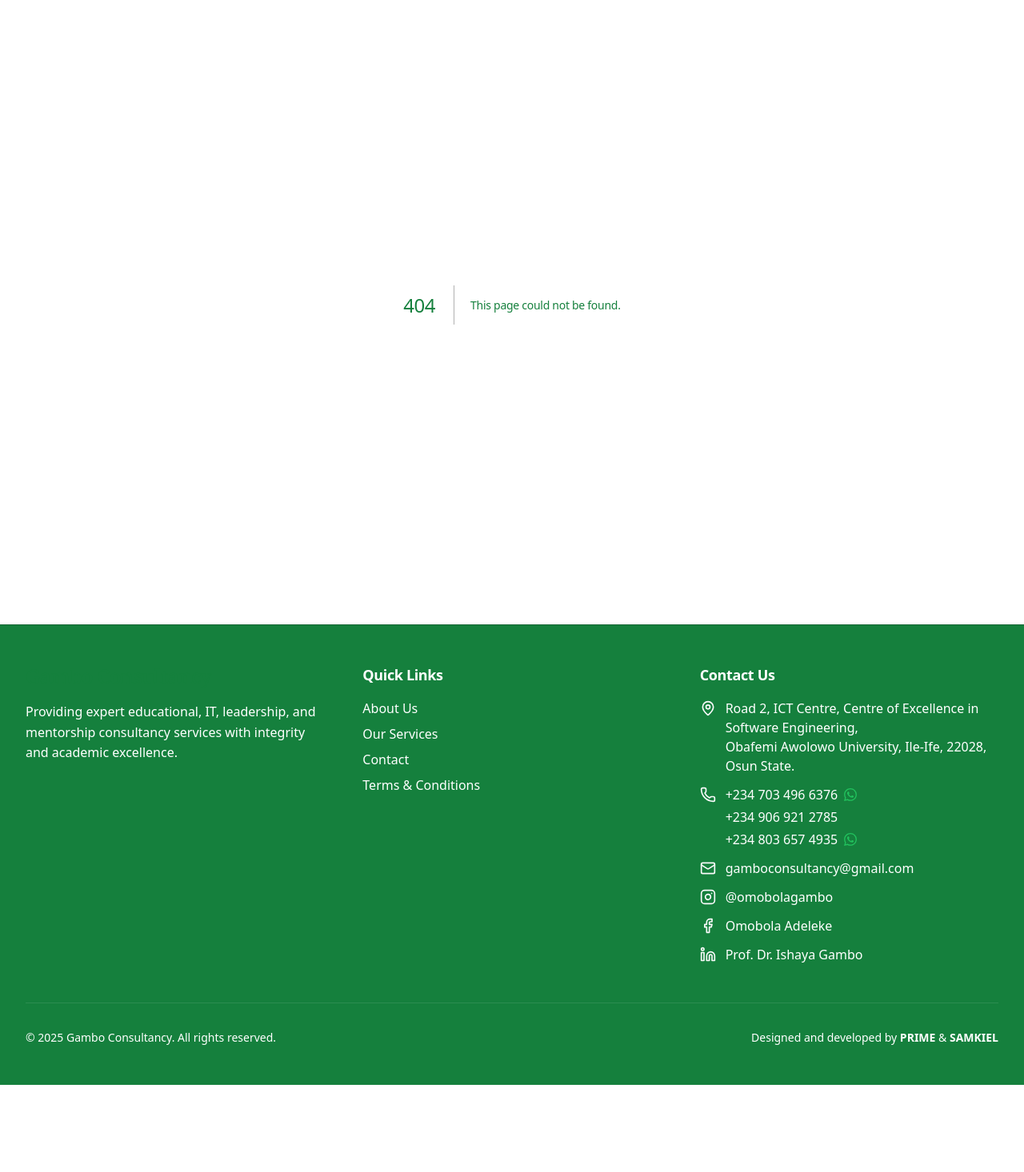
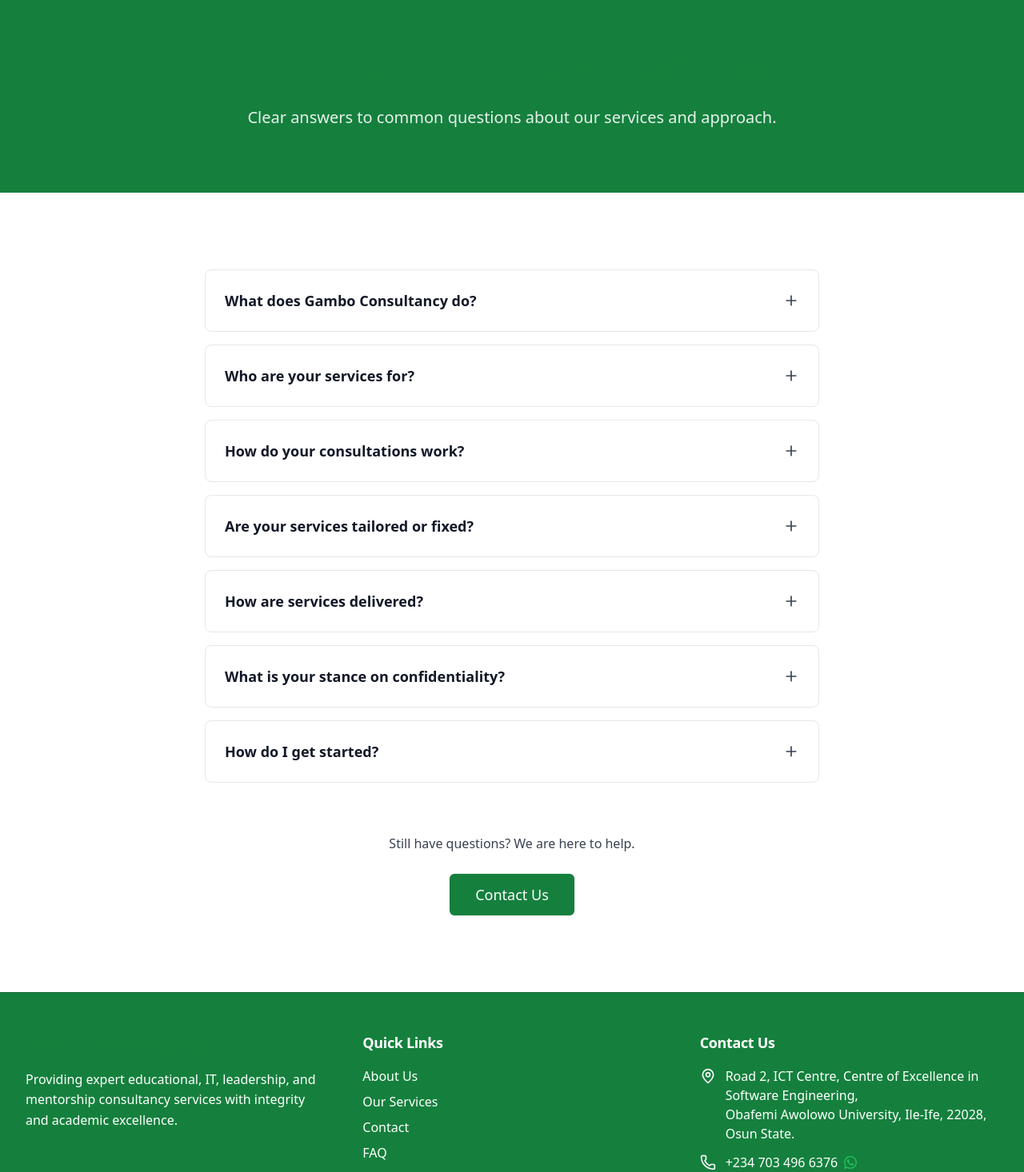
Before and after one commit to samkiell/GamboConsultancy, a Next.js app: page /faq in a window 1280 px wide. Before the commit this address had no page. Shown: the part 100-1566 px from the top of the page at 80% size. Before the commit the page ends 1457 px from the top, so only its background shows below. Built offline with nearby package versions, Linux system fonts and the light colour scheme.

Commit message:
feat: add Navbar, Footer, and FAQ page components to establish core site layout and content.

```diff
--- /dev/null
+++ b/src/app/faq/page.tsx
@@ -0,0 +1,155 @@
+"use client";
+
+import { useState } from "react";
+import { motion, AnimatePresence } from "framer-motion";
+import { Section } from "@/components/layout/Section";
+import { ChevronDown, Plus, Minus } from "lucide-react";
+import Link from "next/link";
+import { Button } from "@/components/ui/Button";
+
+const faqs = [
+  {
+    question: "What does Gambo Consultancy do?",
+    answer: "We provide expert management consultancy across education, technology, leadership, mentorship, and life coaching. Our mission is to bridge the gap between potential and performance through academic rigor and practical strategy.",
+  },
+  {
+    question: "Who are your services for?",
+    answer: "Our services are designed for educational institutions, corporate organizations, and individuals seeking professional growth. Whether you are a university seeking accreditation support or a business leader aiming for organizational efficiency, we have tailored solutions for you.",
+  },
+  {
+    question: "How do your consultations work?",
+    answer: "Our process begins with an initial needs assessment to understand your specific challenges. We then develop a strategic roadmap, implement targeted interventions, and provide ongoing support to ensure sustainable results.",
+  },
+  {
+    question: "Are your services tailored or fixed?",
+    answer: "We believe in a bespoke approach. While we have proven frameworks, every strategy is customized to align with your unique goals, culture, and operational context.",
+  },
+  {
+    question: "How are services delivered?",
+    answer: "We offer flexible delivery models including on-site workshops, remote digital consultations, and hybrid arrangements to suit your location and preferences.",
+  },
+  {
+    question: "What is your stance on confidentiality?",
+    answer: "Integrity is one of our core values. We adhere to strict confidentiality protocols and professional ethical standards in all client engagements to ensure your data and strategic interests are protected.",
+  },
+  {
+    question: "How do I get started?",
+    answer: "You can schedule an initial consultation by visiting our Contact page or reaching out directly via email or phone. We will respond promptly to discuss how we can assist you.",
+  },
+];
+
+export default function FAQPage() {
+  const [openIndex, setOpenIndex] = useState<number | null>(null);
+
+  return (
+    <div className="w-full">
+      {/* Page Header */}
+      <section className="bg-brand-primary text-white py-20">
+        <div className="max-w-7xl mx-auto px-4 sm:px-6 lg:px-8 text-center">
+          <motion.h1
+            initial={{ opacity: 0, y: 20 }}
+            animate={{ opacity: 1, y: 0 }}
+            className="text-4xl md:text-5xl font-serif font-bold mb-6"
+          >
+            Frequently Asked Questions
+          </motion.h1>
+          <motion.p
+            initial={{ opacity: 0 }}
+            animate={{ opacity: 1 }}
+            transition={{ delay: 0.2 }}
+            className="text-xl text-white/90 max-w-2xl mx-auto font-light"
+          >
+            Clear answers to common questions about our services and approach.
+          </motion.p>
+        </div>
+      </section>
+
+      {/* FAQ Content */}
+      <Section background="white">
+        <div className="max-w-3xl mx-auto">
+          <div className="space-y-4">
+            {faqs.map((faq, index) => (
+              <AccordionItem
+                key={index}
+                question={faq.question}
+                answer={faq.answer}
+                isOpen={openIndex === index}
+                onClick={() => setOpenIndex(openIndex === index ? null : index)}
+              />
+            ))}
+          </div>
+
+          <div className="mt-16 text-center">
+            <p className="text-text-muted mb-6">
+              Still have questions? We are here to help.
+            </p>
+            <Link href="/contact">
+              <Button variant="primary" size="lg">
+                Contact Us
+              </Button>
+            </Link>
+          </div>
+        </div>
+      </Section>
+    </div>
+  );
+}
+
+function AccordionItem({
+  question,
+  answer,
+  isOpen,
+  onClick,
+}: {
+  question: string;
+  answer: string;
+  isOpen: boolean;
+  onClick: () => void;
+}) {
+  return (
+    <motion.div
+      initial={false}
+      className={`border rounded-lg overflow-hidden transition-colors ${
+        isOpen ? "border-brand-primary bg-brand-accent/10" : "border-gray-200 bg-white"
+      }`}
+    >
+      <button
+        onClick={onClick}
+        className="flex items-center justify-between w-full p-6 text-left focus:outline-none"
+      >
+        <span
+          className={`text-lg font-semibold ${
+            isOpen ? "text-brand-primary" : "text-text-main"
+          }`}
+        >
+          {question}
+        </span>
+        <span
+          className={`ml-4 flex-shrink-0 transition-transform duration-300 ${
+            isOpen ? "rotate-180" : ""
+          }`}
+        >
+          {isOpen ? (
+            <Minus className="h-5 w-5 text-brand-primary" />
+          ) : (
+            <Plus className="h-5 w-5 text-text-muted" />
+          )}
+        </span>
+      </button>
+      <AnimatePresence initial={false}>
+        {isOpen && (
+          <motion.div
+            initial={{ height: 0, opacity: 0 }}
+            animate={{ height: "auto", opacity: 1 }}
+            exit={{ height: 0, opacity: 0 }}
+            transition={{ duration: 0.3, ease: "easeInOut" }}
+          >
+            <div className="px-6 pb-6 text-text-muted leading-relaxed">
+              {answer}
+            </div>
+          </motion.div>
+        )}
+      </AnimatePresence>
+    </motion.div>
+  );
+}
--- a/src/components/layout/Footer.tsx
+++ b/src/components/layout/Footer.tsx
@@ -52,6 +52,14 @@
                   className="text-white hover:text-white transition-colors"
                 >
                   Contact
+                </Link>
+              </li>
+              <li>
+                <Link
+                  href="/faq"
+                  className="text-white hover:text-white transition-colors"
+                >
+                  FAQ
                 </Link>
               </li>
               <li>
--- a/src/components/layout/Navbar.tsx
+++ b/src/components/layout/Navbar.tsx
@@ -13,6 +13,7 @@
   const navLinks = [
     { name: "About Us", href: "/about" },
     { name: "Services", href: "/services" },
+    { name: "FAQ", href: "/faq" },
     { name: "Contact", href: "/contact" },
   ];
 
```
